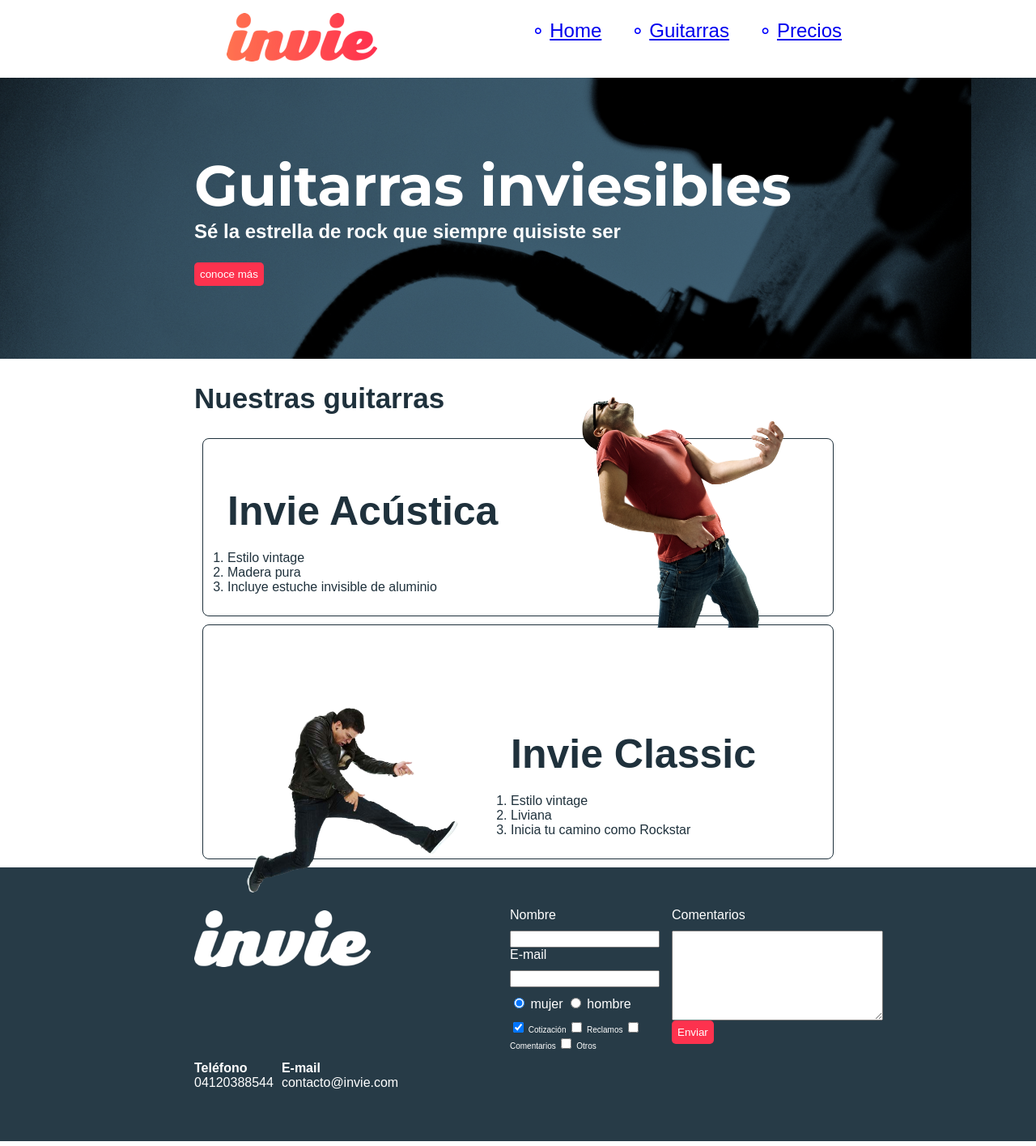
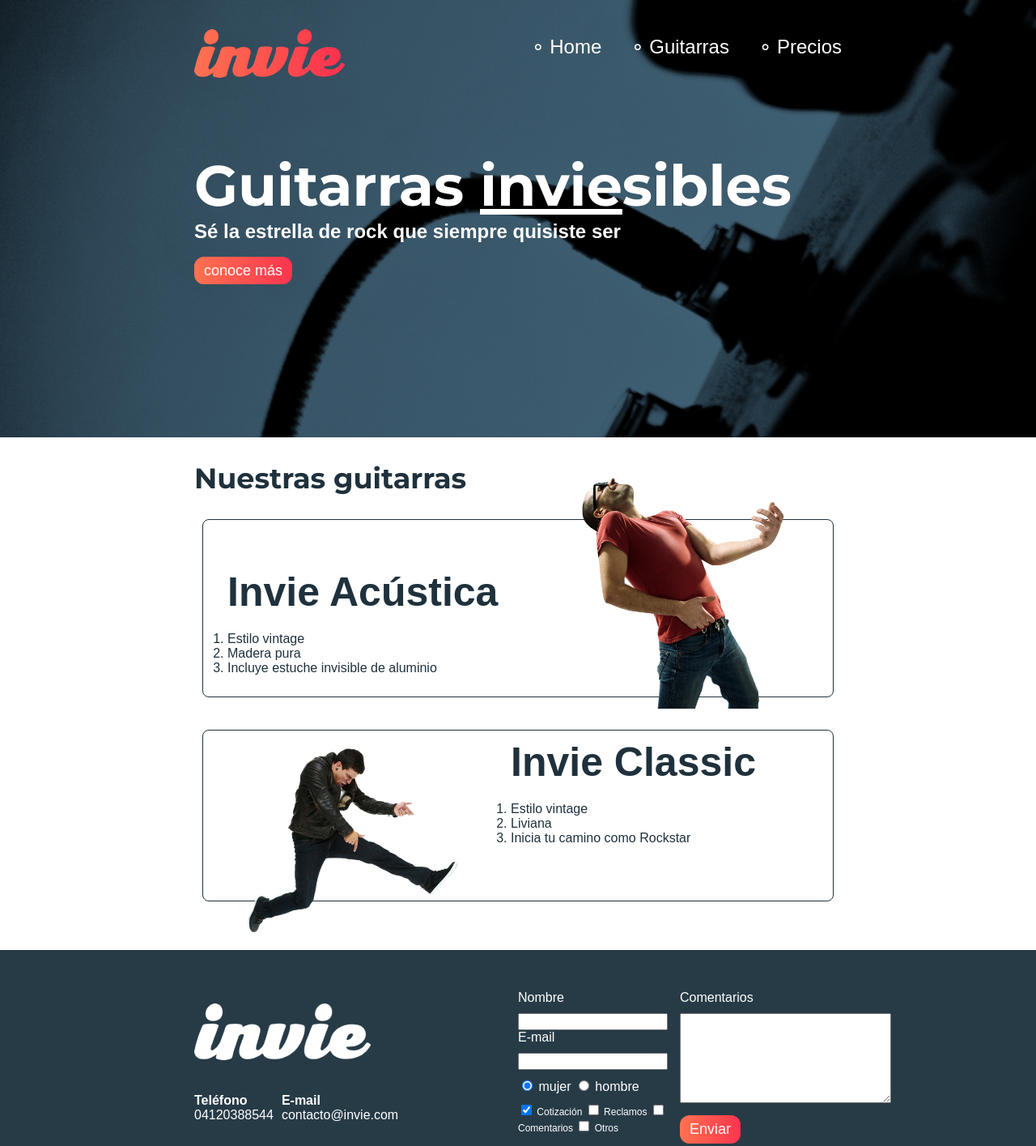
Before and after one commit to Gabrielnz/invie, a plain HTML site: page index.html in a window 1280 px wide. Shown: the whole page at 81% size. Drawn offline with Linux system fonts and the light colour scheme; a web font is replaced by a local one.

Commit message:
Puliendo detalles

```diff
--- a/css/invie.css
+++ b/css/invie.css
@@ -1,49 +1,97 @@
+/** {
+  width: tamaño;
+  height: tamaño;
+  padding: 10px;
+  padding-top: 10px;
+  padding-right: 13px;
+  padding-left: 15px;
+  padding-bottom: 5px;
+  padding: 10px 13px 5px 15px;
+  margin: 10px;
+  margin-top: 10px;
+  margin-right: 13px;
+  margin-left: 15px;
+  margin-bottom: 5px;
+  margin: 10px 13px 5px 15px;
+  border: 2px solid red;
+}*/
+
 body {
   font-family: 'Allerta', sans-serif;
   margin: 0;
 }
 
-.button {
-    margin-bottom: 70px;
-    padding: 7px;
-    border-radius: 5px;
-    border: none;
-    background: #fd324e;
+
+table {
+  width: 100%;
+}
+
+th {
+  background: #273b47;
   color: white;
 }
 
-.header {
+th {
+  padding: 10px 20px;
+  text-align: left;
+}
+
+td {
+  padding: 20px;
+}
+
+table, td, th {
+  border: 1px solid #273b47;
+  border-collapse: collapse;
+}
+
+input, textarea {
+  outline: 0;
+}
+
+input:focus, textarea:focus {
+  background: lightgray;
+}
+
+.contenedor {
+  width: 800px;
+  margin: auto;
   position: relative;
 }
 
-.logotipo {
-    display: inline-block;
+.background {
+  background-image: url('../images/background.png');
+  background-size: cover;
 }
 
-.menu {
-    font-size: 24px;
-    display: inline-block;
-    position: absolute;
-    right: 0;
-}
+.button {
+  border-radius: 12px;
+  border: none;
+  color: white;
+  padding: 7px 12px;
+  cursor: pointer;
+  text-decoration: none;
+  font-size: 18px;
+  background: #fd324e;
+  background: linear-gradient(to left, #fe344e, #ff7250);
+  /* Permalink - use to edit and share this gradient: http://colorzilla.com/gradient-editor/#f3c5bd+0,e86c57+50,ea2803+51,ff6600+75,c72200+100;Red+Gloss */
+  /*background: rgb(243,197,189); /* Old browsers */
+  /* background: -moz-linear-gradient(top,  rgba(243,197,189,1) 0%, rgba(232,108,87,1) 50%, rgba(234,40,3,1) 51%, rgba(255,102,0,1) 75%, rgba(199,34,0,1) 100%);
+  background: -webkit-linear-gradient(top,  rgba(243,197,189,1) 0%,rgba(232,108,87,1) 50%,rgba(234,40,3,1) 51%,rgba(255,102,0,1) 75%,rgba(199,34,0,1) 100%);
+  background: linear-gradient(to bottom,  rgba(243,197,189,1) 0%,rgba(232,108,87,1) 50%,rgba(234,40,3,1) 51%,rgba(255,102,0,1) 75%,rgba(199,34,0,1) 100%);
+  filter: progid:DXImageTransform.Microsoft.gradient( startColorstr='#f3c5bd', endColorstr='#c72200',GradientType=0 ); */
 
-.menu li {
-    display: inline-block;
-    margin-left: 30px;
-}
-
-.menu li:before {
-    content: '∘';
-    font-size: 25px;
-    line-height: 20px;
-    color: blue;
 }
 
 .titulo {
   font-family: 'Montserrat', sans-serif;
   font-size: 70px;
+  margin-bottom: 0;
   margin-top: 70px;
-    margin-bottom: 0;
+}
+
+.titulo span {
+  text-decoration: underline;
 }
 
 .title-a {
@@ -58,39 +106,72 @@ body {
 
 .guitarras {
   color: #1F313C;
+  margin-bottom: 60px;
 }
 
 .guitarras h2 {
+  font-family: 'Montserrat', sans-serif;
   font-size: 35px;
 }
 
+
+
 .portada {
-    background-image: url('../images/background.png');
+
   color: white;
   padding: 20px;
+  height: 500px;
 }
 
-.contenedor {
-    width: 800px;
-    margin: auto;
+.portada button {
+  margin-bottom: 70px;
 }
 
+
+.menu {
+  font-size: 24px;
+  display: inline-block;
+  position: absolute;
+  right: 0;
+}
+
+.menu li {
+  display: inline-block;
+  margin-left: 30px;
+}
+
+.menu li:before{
+  content: '∘';
+  font-size: 25px;
+  line-height: 20px;
+  color: white;
+}
+
+.menu a {
+  color: white;
+  text-decoration: none;
+}
+
+.logotipo {
+  display: inline-block;
+  margin-left: 0;
+}
+
+
 .guitarra {
-    margin: 10px;
+  margin: 10px 10px 40px 10px;
   padding: 10px;
+  /*overflow: hidden;*/
   border: 1px solid #1F313C;
   border-radius: 8px;
 }
-
 .guitarra ol {
   padding: 0;
 }
+.guitarra.b {
+  height: 190px;
+}
 
-.izquierda {
-    float: left;
-    position: relative;
-    top: 80px;
-}
 
 .derecha {
   float: right;
@@ -98,16 +179,29 @@ body {
   top: -127px;
 }
 
+.izquierda {
+  float: left;
+  position: relative;
+}
+
 .contenedor-guitarra-a {
   padding-left: 20px;
 }
-
 .contenedor-guitarra-b {
   margin-left: 370px;
+  position: relative;
+  bottom: 90px;
+
 }
+
+.header {
+  position: relative;
+}
+
 
 .footer {
   background: #273b47;
+  padding: 50px 10px;
 }
 
 .contacto {
@@ -131,17 +225,19 @@ body {
   margin: 10px 10px 10px 0;
 }
 
+
 .footer .contenedor {
   display: flex;
   justify-content: space-between;
 }
 
+
 .formulario {
   display: flex;
   width: 400px;
   color: white;
-    padding: 50px 10px;
 }
+
 
 .col1, .col2 {
   display: flex;
@@ -151,39 +247,28 @@ body {
 .col1 {
   margin-right: 15px;
 }
-
 .col2 {
   align-items: flex-start;
 }
 
+.col2 .button {
+  margin-top: 15px;
+}
+
 .intereses label {
-    font-size: 10px;
+  font-size: 12px;
 }
 
 .formulario label, .sexo, .intereses {
   margin-bottom: 10px;
 }
 
+
 .sexo {
   margin-top: 10px;
 }
 
-table {
-    width: 100%;
+
+.tabla {
+  margin: 50px 0;
 }
-
-th {
-    background: #273b47;
-    color: white;
-    padding: 10px 20px;
-    text-align: left;
-}
-
-td {
-    padding: 20px;
-}
-
-table, td, th {
-    border: 1px solid #273b47;
-    border-collapse: collapse;
-}
--- a/index.html
+++ b/index.html
@@ -8,6 +8,7 @@
 
 </head>
 <body>
+    <section id="portada" class="portada background"> <!-- portada -->
         <header id="header" class="header contenedor"> <!-- cabecera -->
             <figure class="logotipo"> <!-- logotipo -->
                 <img src="images/invie.png" width="186" height="60" alt="Invie logotipo" />
@@ -26,12 +27,10 @@
                 </ul>
             </nav>
         </header>
-
-    <section id="portada" class="portada"> <!-- portada -->
         <div class="contenedor">
-            <h1 class="titulo">Guitarras inviesibles</h1> <!-- titulo -->
+            <h1 class="titulo">Guitarras <span>invie</span>sibles</h1> <!-- titulo -->
             <h3 class="title-a">Sé la estrella de rock que siempre quisiste ser</h3> <!-- resumen -->
-            <button class="button">conoce más</button> <!-- botón -->
+            <a class="button" href="#guitarras">conoce más</a> <!-- botón -->
         </div>
     </section>
 
@@ -48,7 +47,7 @@
                 </ol>
             </div>
         </article>
-        <article class="guitarra"> <!-- guitarra 2 -->
+        <article class="guitarra b"> <!-- guitarra 2 -->
             <img class="izquierda" src="images/invie-classic.png" width="350" alt="Guitarra Invie Classic" />
             <div class="contenedor-guitarra-b">
                 <h3 class="title-b">Invie Classic</h3>
```
Also changed, not shown: precios.html (+3 -1 lines). Lines whose indentation alone changed are shown as unchanged.
